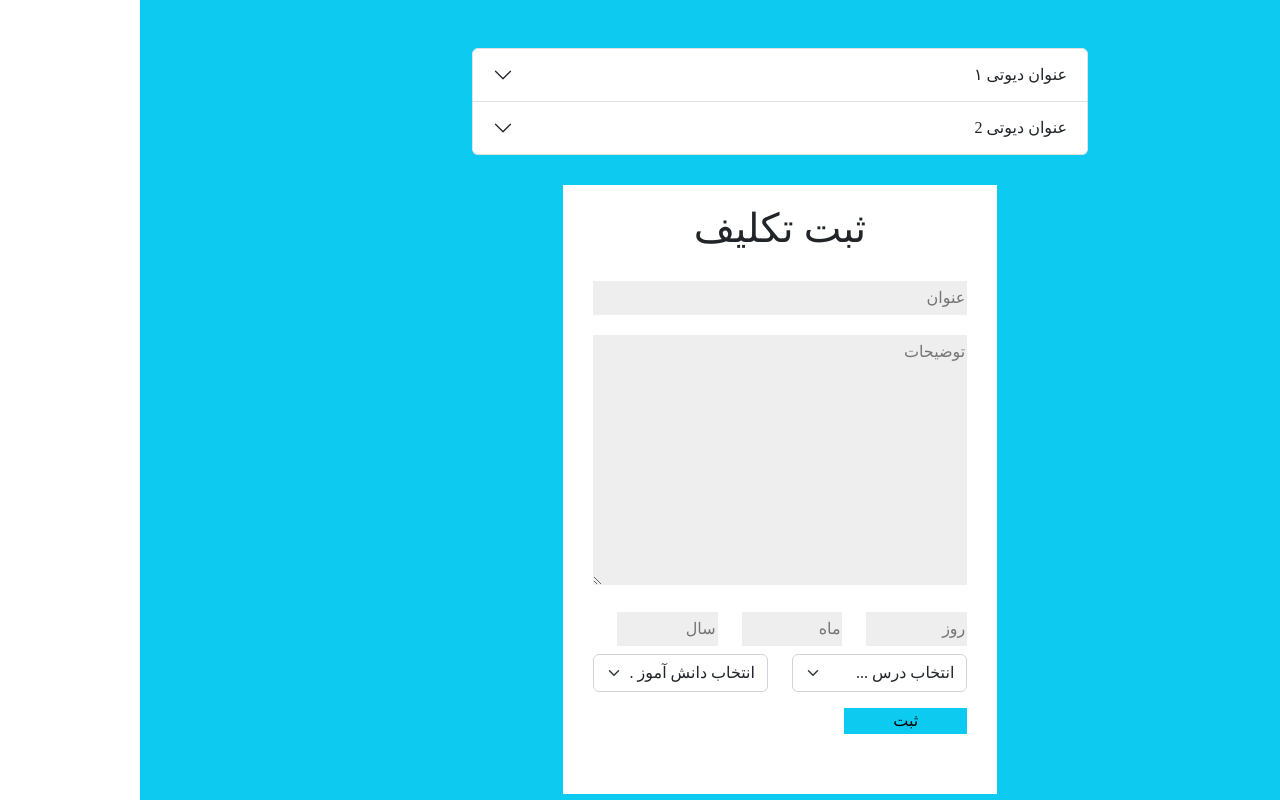
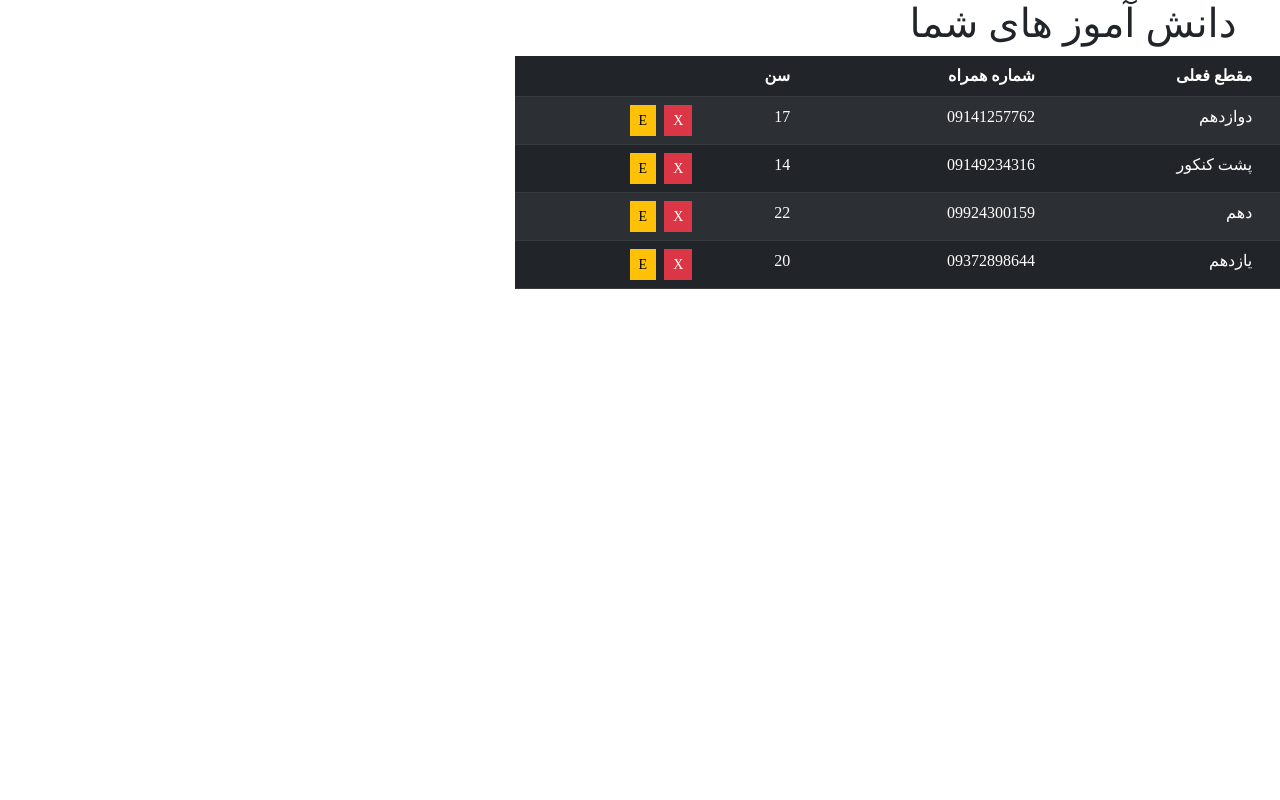
Before and after one commit to MohammadYSF/HelloBachak, a React (Create React App) app in the folder react_client/: page / in a window 1280 px wide. Built offline with nearby package versions, Linux system fonts and the light colour scheme; a small style sheet from the web is missing.

Commit message:
starting relatedStudents component

```diff
--- a/react_client/src/App.js
+++ b/react_client/src/App.js
@@ -5,13 +5,15 @@ import './App.css';
 import { RegisterUser } from './RegisterUser/Index';
 import { AssignDuty } from "./AssignDuty/Index";
 import { DutyReply } from "./DutyReply/Index";
+import { RelatedStudents } from "./RelatedStudents/Index";
 
 function App() {
   return (
     <div className="App">
       {/* <RegisterUser /> */}
-      <AssignDuty />
+      {/* <AssignDuty /> */}
       {/* <DutyReply /> */}
+      <RelatedStudents />
     </div>
   );
 }
--- /dev/null
+++ b/react_client/src/RelatedStudents/Hook.jsx
@@ -0,0 +1,46 @@
+import { useForm } from "react-hook-form";
+import { useState } from "react";
+import {yupResolver} from "@hookform/resolvers/yup"
+import { DutyReplyHelper } from "./Helper";
+
+export const UseRelatedStudents = () => {
+    const [data , setData] = useState([
+        {
+            Id:1,
+            Username:"MohammadYousefian",
+            GradeTitle:"دوازدهم",
+            PhoneNumber:"09141257762",
+            Age:'17'
+        },
+        {
+            Id:2,
+            Username:"FatemeYYY",
+            GradeTitle:"پشت کنکور",
+            PhoneNumber:"09149234316",
+            Age:'14'
+
+
+        },
+        {
+            Id:1,
+            Username:"Asmaaaaa",
+            GradeTitle:"دهم",
+            PhoneNumber:"09924300159",
+            Age:'22'
+
+
+        },
+        {
+            Id:1,
+            Username:"HajBaba90",
+            GradeTitle:"یازدهم",
+            PhoneNumber:"09372898644",
+            Age:'20'
+
+
+        },
+    ]);
+   return(
+        {data}
+    );
+}
--- /dev/null
+++ b/react_client/src/RelatedStudents/Index.jsx
@@ -0,0 +1,44 @@
+import "./style.css";
+import Table from 'react-bootstrap/Table';
+import { UseRelatedStudents } from "./Hook";
+export const RelatedStudents = () => {
+    const { data } = UseRelatedStudents();
+    return (
+        <>
+            <div className="">
+                <div className="container">
+                    <h1 className="text-center">دانش آموز های شما</h1>
+                    <Table striped variant="dark">
+                        <thead>
+                            <tr>
+                                <th>نام کاربری</th>
+                                <th>مقطع فعلی</th>
+                                <th>شماره همراه</th>
+                                <th>سن</th>
+                                <th></th>
+                            </tr>
+                        </thead>
+                        <tbody>
+                            {data.map((item, index) => {
+                                return (
+                                    <tr key={index}>
+                                        <td>{item.Username}</td>
+                                        <td>{item.GradeTitle}</td>
+                                        <td>{item.PhoneNumber}</td>
+                                        <td>{item.Age}</td>
+                                        <td>
+                                            <button className="btn btn-danger btn-sm rounded-0">X</button>
+                                            <button className="btn btn-warning btn-sm rounded-0 ms-2">E</button>
+                                        </td>
+                                    </tr>
+                                );
+                            })}
+
+                        </tbody>
+                    </Table>
+                </div>
+            </div>
+        </>
+
+    );
+}
--- /dev/null
+++ b/react_client/src/RelatedStudents/style.css
@@ -0,0 +1,24 @@
+.bg-secondary{
+    height: 100vh !important;
+}
+.inp{
+    background: #eee;
+    border: none;
+    margin-top: 20px;
+    padding-top: 5px;
+    padding-bottom: 5px;
+    direction: rtl !important;
+}
+.inp:focus{
+    background: #ccc;
+    outline: none !important;
+}
+.errorMessage{
+    font-size: 13px;
+}
+.isSuccessLabel{
+    margin-left: 30px;
+}
+label[for="isSuccess1"]{
+    margin-left: 20px;
+}
```
Also changed, not shown: react_client/src/RelatedStudents/Helper.js (added).
